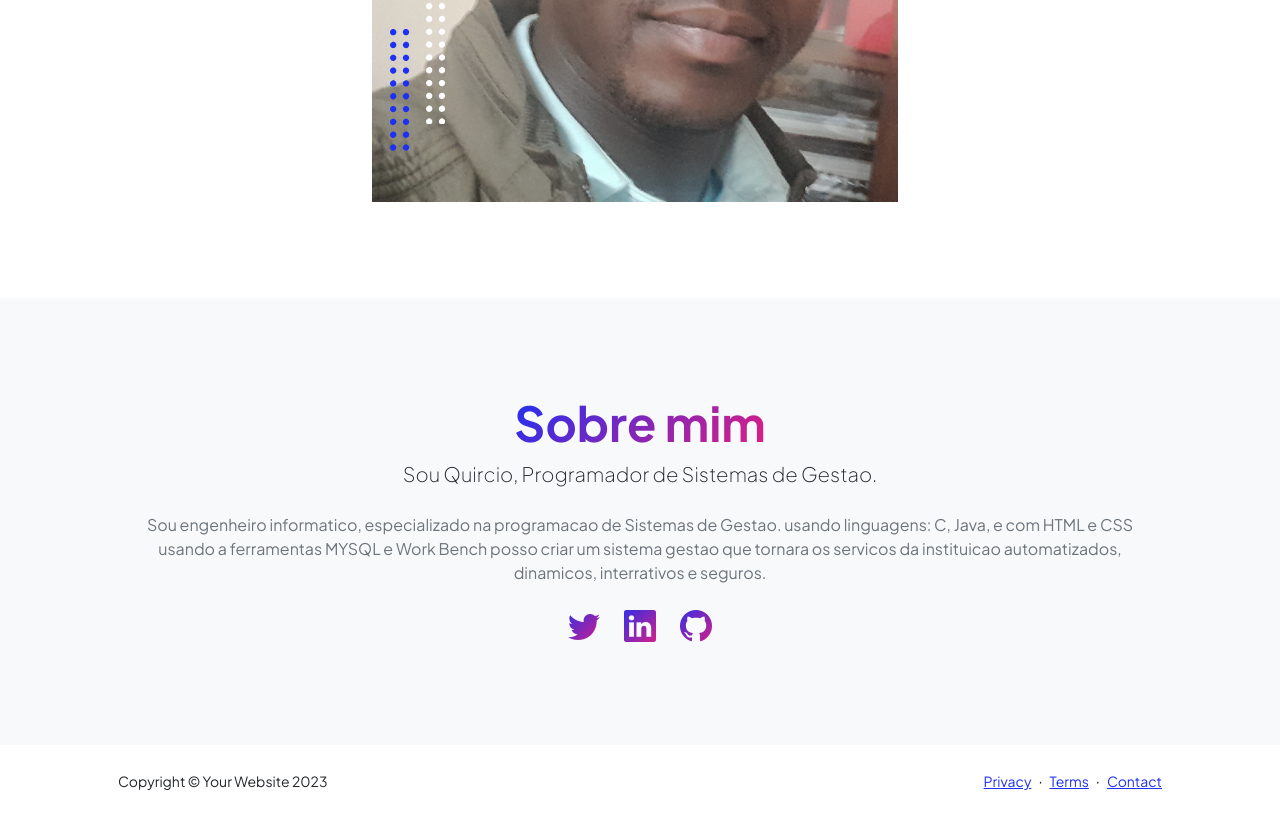
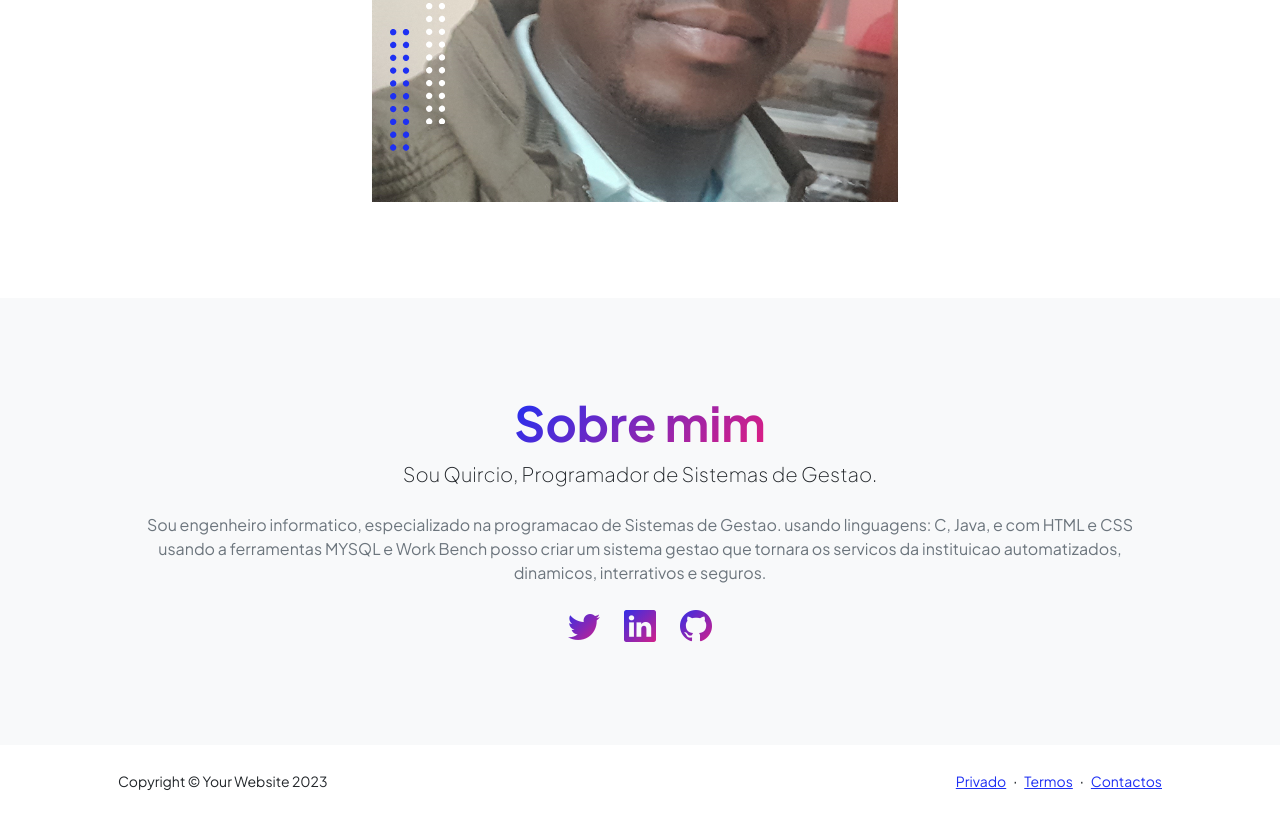
Before and after one commit to Quiach/projectosquircio, a plain HTML site: page index.html in a window 1280 px wide. Shown: the part 802-1619 px from the top of the page. Drawn offline with nearby package versions, Linux system fonts and the light colour scheme.

Commit message:
Actualizando

```diff
--- a/index.html
+++ b/index.html
@@ -201,11 +201,11 @@
                 <div class="row align-items-center justify-content-between flex-column flex-sm-row">
                     <div class="col-auto"><div class="small m-0">Copyright &copy; Your Website 2023</div></div>
                     <div class="col-auto">
-                        <a class="small" href="#!">Privacy</a>
+                        <a class="small" href="#!">Privado</a>
                         <span class="mx-1">&middot;</span>
-                        <a class="small" href="#!">Terms</a>
+                        <a class="small" href="#!">Termos</a>
                         <span class="mx-1">&middot;</span>
-                        <a class="small" href="#!">Contact</a>
+                        <a class="small" href="#!">Contactos</a>
                     </div>
                 </div>
             </div>
```
